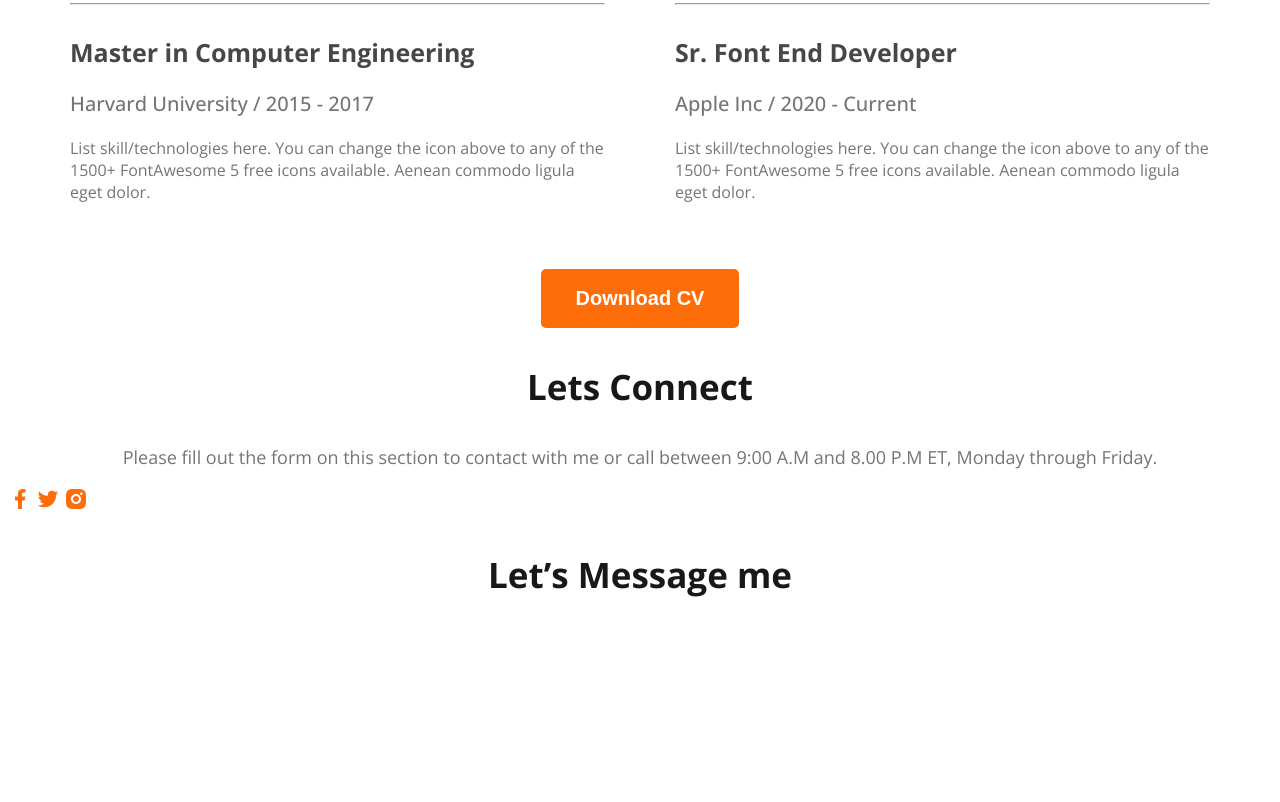
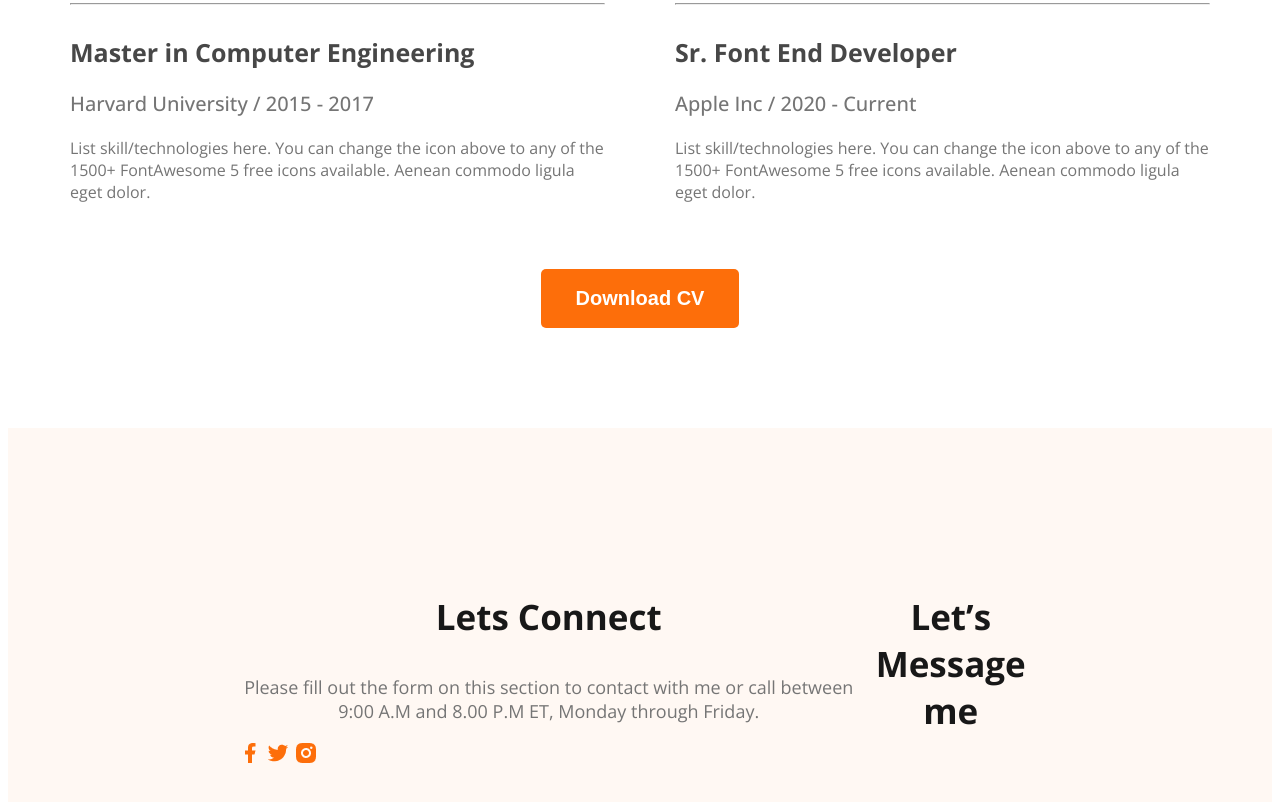
Before and after one commit to aliulazim/WebDeveloper_portrolio, a plain HTML site: page index.html in a window 1280 px wide. Shown: the part 2914-3716 px from the top of the page. Before the commit the page ends 3547 px from the top, so only its background shows below. Drawn offline with nearby package versions, Linux system fonts and the light colour scheme.

Commit message:
Basic footer added

```diff
--- a/styles/portfolio.css
+++ b/styles/portfolio.css
@@ -204,3 +204,13 @@ main section {
     text-align: center;
     margin-top: 50px;
 }
+
+
+/* Footer style */
+
+footer {
+    background: #FFF8F3;
+    display: flex;
+    margin-top: 100px;
+    padding: 130px 230px;
+}
```
